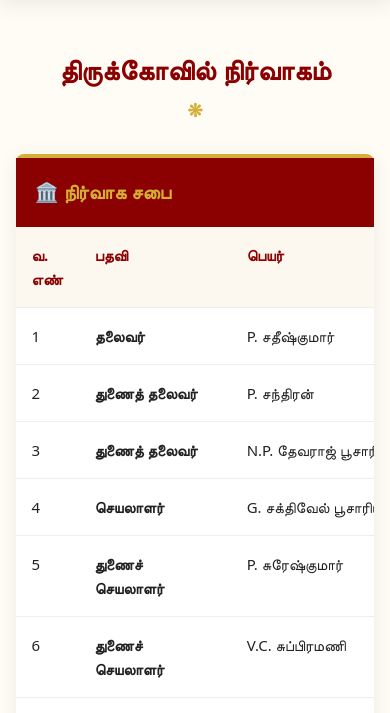
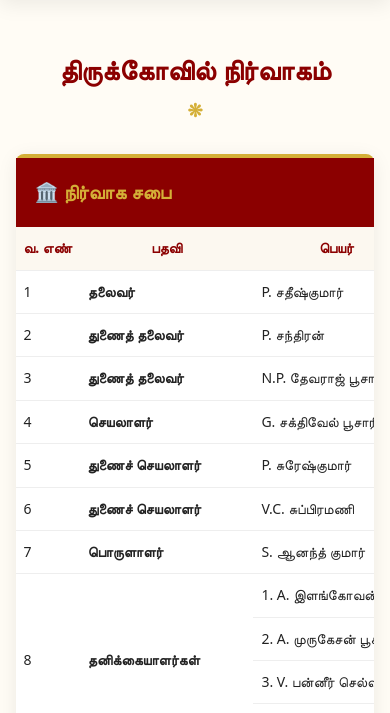
Before and after one commit to dineshm4601up1-droid/pooundurai_updated, a website: page admin.html in a window 390 px wide. Shown: the part 127-840 px from the top of the page. Drawn offline with Linux system fonts and the light colour scheme; a web font is replaced by a local one.

Commit message:
Updated mobile view

```diff
--- a/css/style.css
+++ b/css/style.css
@@ -23,8 +23,8 @@ html {
 }
 
 html, body {
+    width: 100%;
     overflow-x: hidden;
-    width: 100%;
 }
 
 * {
@@ -314,19 +314,19 @@ main {
     width: 100%;
     overflow-x: auto;
     -webkit-overflow-scrolling: touch;
+    margin: 0;
 }
 
-table {
+.table-responsive table {
     width: 100%;
     border-collapse: collapse;
-    text-align: left;
-    min-width: 700px;
+    table-layout: auto;
 }
 
 th, td {
-    padding: 1rem !important;
-    border-bottom: 1px solid #eee !important;
-    vertical-align: top !important;
+    padding: 1rem;
+    border-bottom: 1px solid #eee;
+    vertical-align: middle;
 }
 
 th {
@@ -582,17 +582,17 @@ tr:hover {
     text-align: center;
 }
 
-.table-col-8 { width: 8%; }
-.table-col-10 { width: 10%; }
-.table-col-25 { width: 25%; }
-.table-col-32 { width: 32%; }
-.table-col-35 { width: 35%; }
-.table-col-45 { width: 45%; }
-.table-col-50 { width: 50%; }
+.table-col-8 { width: auto; }
+.table-col-10 { width: auto; }
+.table-col-25 { width: auto; }
+.table-col-32 { width: auto; }
+.table-col-35 { width: auto; }
+.table-col-45 { width: auto; }
+.table-col-50 { width: auto; }
 .table-nested { width: 100%; border: none; }
 .nested-cell { padding: 0; }
-.table-inner-cell { width: 52%; border-bottom: 1px solid #eee; }
-.table-inner-cell-alt { width: 48%; border-bottom: 1px solid #eee; }
+.table-inner-cell { width: auto; border-bottom: 1px solid #eee; }
+.table-inner-cell-alt { width: auto; border-bottom: 1px solid #eee; }
 .table-inner-cell-last { border-bottom: none; }
 
 .lightbox-modal {
@@ -774,8 +774,31 @@ footer a {
         padding-bottom: 0.25rem;
     }
 
-    th, td {
-        padding: 0.8rem 0.75rem;
+    .table-responsive table {
+        min-width: 0;
+    }
+
+    th,
+    td {
+        padding: 10px 8px;
+        font-size: 14px;
+        white-space: nowrap;
+        vertical-align: middle;
+    }
+
+    th:first-child,
+    td:first-child {
+        width: 50px;
+    }
+
+    th:nth-child(2),
+    td:nth-child(2) {
+        width: 35%;
+    }
+
+    th:last-child,
+    td:last-child {
+        width: auto;
     }
 
     iframe {
```
Also changed, not shown: countries.html (+4 -0 lines).
